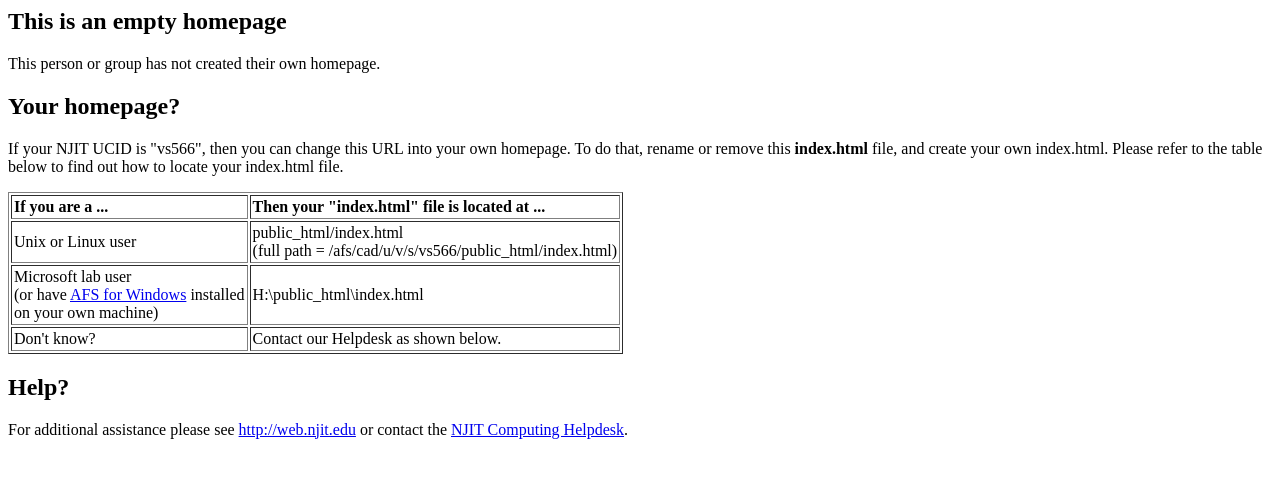
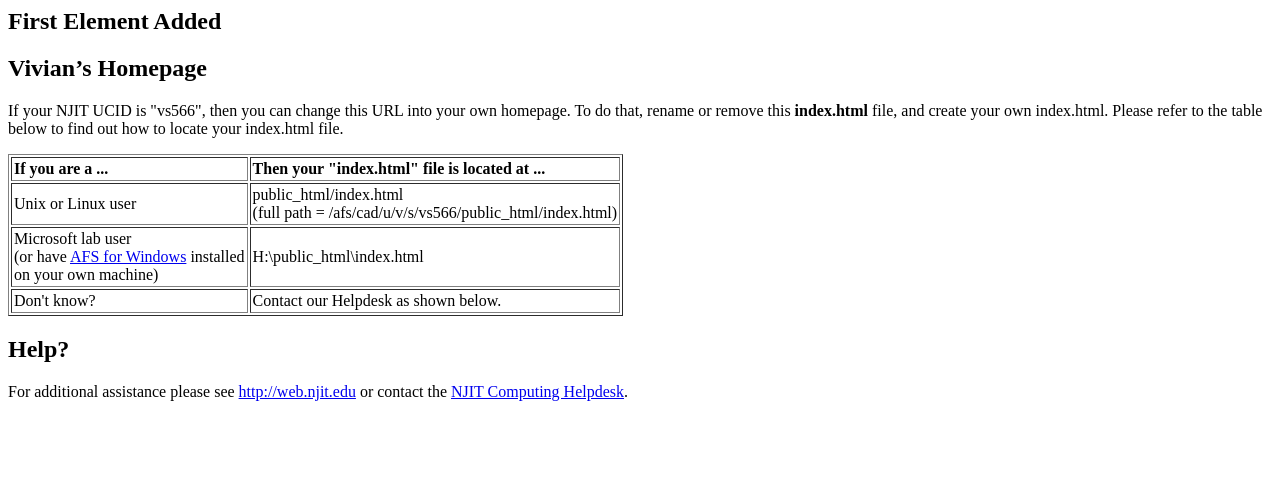
Before and after one commit to vs566/test8, a plain HTML site: page index.html in a window 1280 px wide. Drawn offline with Linux system fonts and the light colour scheme.

Commit message:
Second Commit

```diff
--- a/index.html
+++ b/index.html
@@ -4,9 +4,9 @@
 		<title><h1>Welcome to the to-do list Application</h1></title>
 	</head>
 	<body>
-		<h2>This is an empty homepage</h2>
-		This person or group has not created their own homepage.
-		<h2>Your homepage?</h2>
+		<h2>First Element Added </h2>
+
+		<h2>Vivian&#8217;s Homepage</h2>
 		If your NJIT UCID is "vs566",
 		then you can change this URL into your own homepage.
 		To do that, rename or remove this <strong>index.html</strong> file,
```
